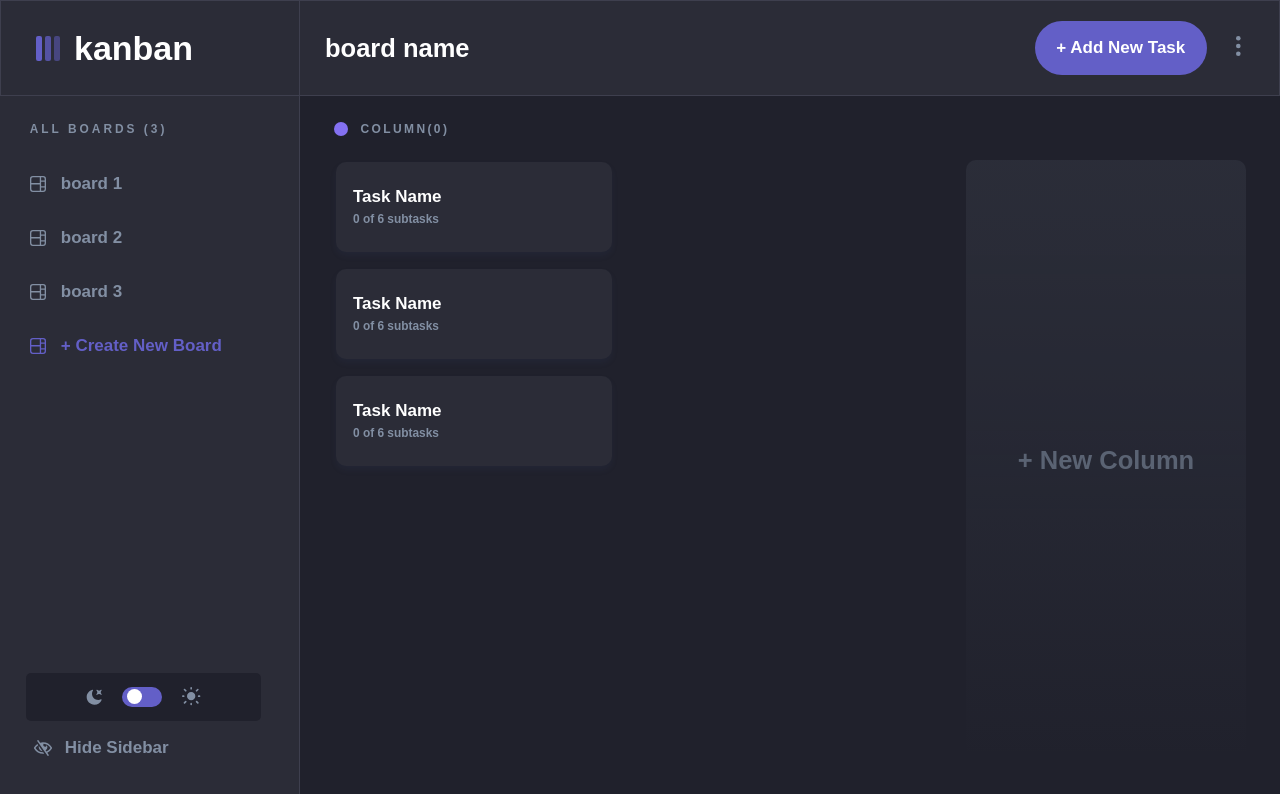
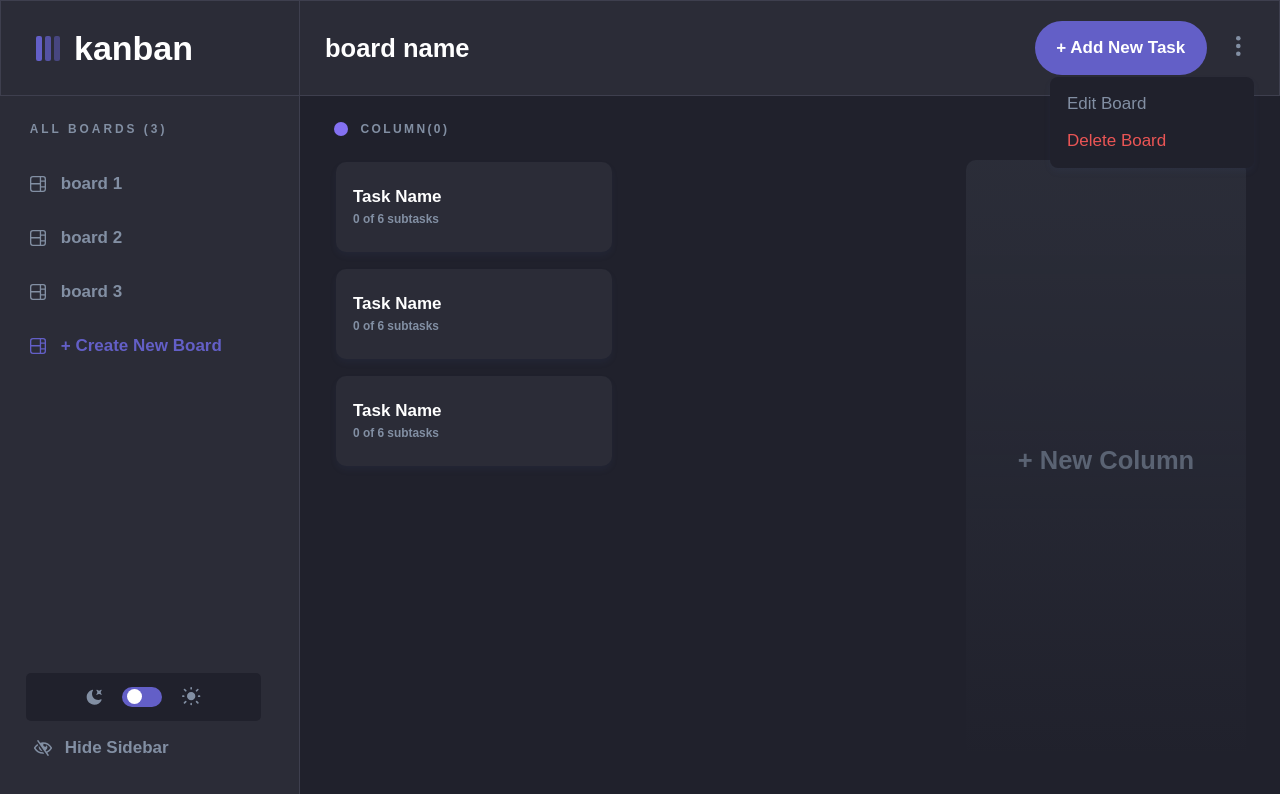
Before and after one commit to AndyGuit/kanban-task-management, a React (Vite) app: page / in a window 1280 px wide. Both pictures are taken after a click on the button 1238 px from the left and 48 px from the top of the page. Shown: the top 794 px of the page. Built offline with nearby package versions, Linux system fonts and the light colour scheme.

Commit message:
feat: add popup window component

```diff
--- a/src/components/Header/HeaderBoardInfo/HeaderBoardInfo.module.scss
+++ b/src/components/Header/HeaderBoardInfo/HeaderBoardInfo.module.scss
@@ -14,3 +14,7 @@
   align-items: center;
   gap: 1em;
 }
+
+.popup-wrapper {
+  position: relative;
+}
--- a/src/components/Header/HeaderBoardInfo/HeaderBoardInfo.tsx
+++ b/src/components/Header/HeaderBoardInfo/HeaderBoardInfo.tsx
@@ -1,4 +1,6 @@
+import { useState } from 'react';
 import { IconPopupDots } from '../../Icons/Icons';
+import PopupWindow from '../../PopupWindow/PopupWindow';
 import Button from '../../UI/Button';
 import classes from './HeaderBoardInfo.module.scss';
 
@@ -7,6 +9,20 @@ type Props = {
 };
 
 const HeaderBoardInfo = (props: Props) => {
+  const [isPopupShown, setIsPopupShown] = useState(false);
+
+  const togglePopup = () => {
+    setIsPopupShown(prevState => !prevState);
+  };
+
+  const onEditBoard = () => {
+    setIsPopupShown(false);
+  };
+
+  const onDeleteBoard = () => {
+    setIsPopupShown(false);
+  };
+
   return (
     <div className={classes['board-info']}>
       <div className={classes['board-name']}>
@@ -14,9 +30,18 @@ const HeaderBoardInfo = (props: Props) => {
       </div>
       <div className={classes['board-controls']}>
         <Button btnStyle="add-task">+ Add New Task</Button>
-        <Button btnStyle="popup">
-          <IconPopupDots />
-        </Button>
+        <div className={classes['popup-wrapper']}>
+          <Button onClick={togglePopup} btnStyle="popup">
+            <IconPopupDots />
+          </Button>
+          {isPopupShown && (
+            <PopupWindow
+              onClickEdit={onEditBoard}
+              onClickDelete={onDeleteBoard}
+              btnText="Board"
+            />
+          )}
+        </div>
       </div>
     </div>
   );
--- /dev/null
+++ b/src/components/PopupWindow/PopupWindow.module.scss
@@ -0,0 +1,25 @@
+.popup-window {
+  position: absolute;
+  top: 120%;
+  right: 0;
+  z-index: 1;
+  display: flex;
+  flex-direction: column;
+  align-items: flex-start;
+  gap: 1em;
+  width: 12em;
+  padding: 1em;
+  border-radius: 8px;
+  font-weight: 400;
+  background-color: aliceblue;
+  animation: fadeIn 0.3s ease;
+}
+
+@keyframes fadeIn {
+  0% {
+    opacity: 0;
+  }
+  100% {
+    opacity: 1;
+  }
+}
--- /dev/null
+++ b/src/components/PopupWindow/PopupWindow.tsx
@@ -0,0 +1,23 @@
+import Button from '../UI/Button';
+import classes from './PopupWindow.module.scss';
+
+type Props = {
+  btnText: 'Board' | 'Task';
+  onClickDelete?: () => void;
+  onClickEdit?: () => void;
+};
+
+const PopupWindow = (props: Props) => {
+  return (
+    <div className={`popup-window ${classes['popup-window']}`}>
+      <Button onClick={props.onClickEdit} btnStyle="text-primary">
+        Edit {props.btnText}
+      </Button>
+      <Button onClick={props.onClickDelete} btnStyle="text-warning">
+        Delete {props.btnText}
+      </Button>
+    </div>
+  );
+};
+
+export default PopupWindow;
--- /dev/null
+++ b/src/styles/themes/PopupWindow/_popup-window-dark.scss
@@ -0,0 +1,6 @@
+.dark {
+  .popup-window {
+    background-color: $dark-board-bg;
+    box-shadow: $dark-shadow;
+  }
+}
--- /dev/null
+++ b/src/styles/themes/PopupWindow/_popup-window-light.scss
@@ -0,0 +1,6 @@
+.light {
+  .popup-window {
+    background-color: $light-board-bg;
+    box-shadow: $light-shadow;
+  }
+}
--- a/src/styles/themes/_dark.scss
+++ b/src/styles/themes/_dark.scss
@@ -4,6 +4,7 @@
 @import './Column/column-dark.scss';
 @import './Board/board-dark.scss';
 @import './Task/task-dark.scss';
+@import './PopupWindow/popup-window-dark.scss';
 
 .dark {
   &.App {
--- a/src/styles/themes/_light.scss
+++ b/src/styles/themes/_light.scss
@@ -4,6 +4,7 @@
 @import './Column/column-light.scss';
 @import './Board/board-light.scss';
 @import './Task/task-light.scss';
+@import './PopupWindow/popup-window-light.scss';
 
 .light {
   &.App {
```
